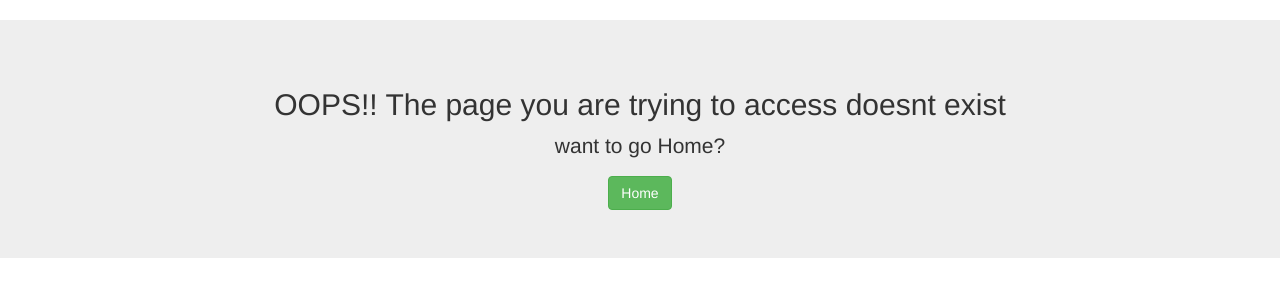
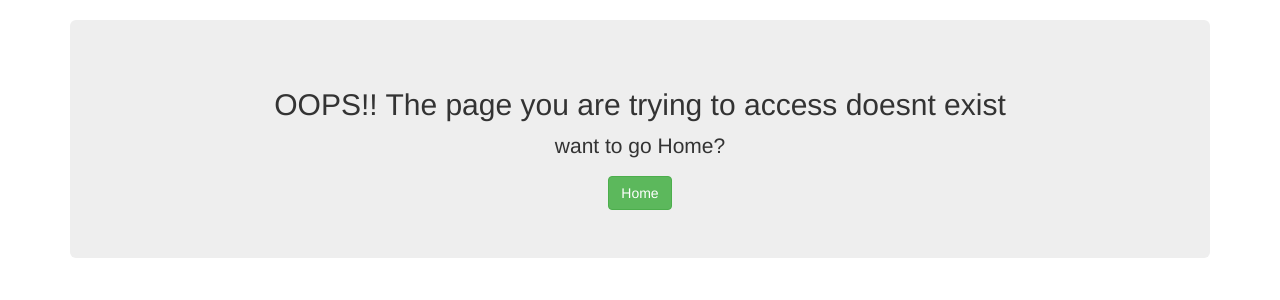
Before and after one commit to suad7/News-highlight, a Flask app: template app/templates/404.html in a window 1280 px wide. Shown: the part 52-352 px from the top of the page. Run offline with Flask 2, Linux system fonts and the light colour scheme; the template is opened without the code that fills it, so the values that code supplies are empty; some libraries are stand-ins or nearby versions.

Commit message:
edite 404.html

```diff
--- a/app/templates/404.html
+++ b/app/templates/404.html
@@ -1,6 +1,6 @@
 {% extends 'base.html' %}
 {% block content %}
-<!-- <div class="container"> -->
+<div class="container">
  <div class="jumbotron text-center">
         <h2>OOPS!! The page you are trying to access doesnt exist</h2>
         <p> want to go Home?</p><a href="/" class="btn btn-success">Home</a>
```
